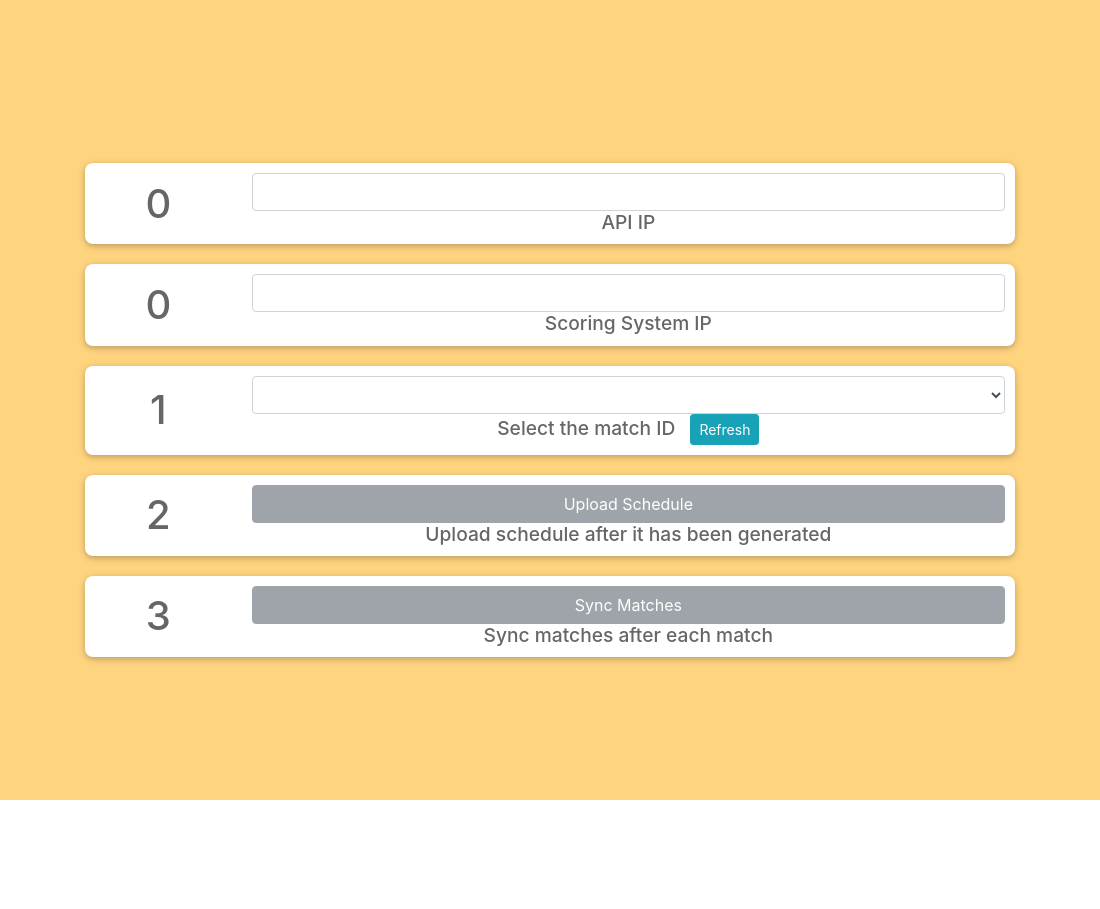
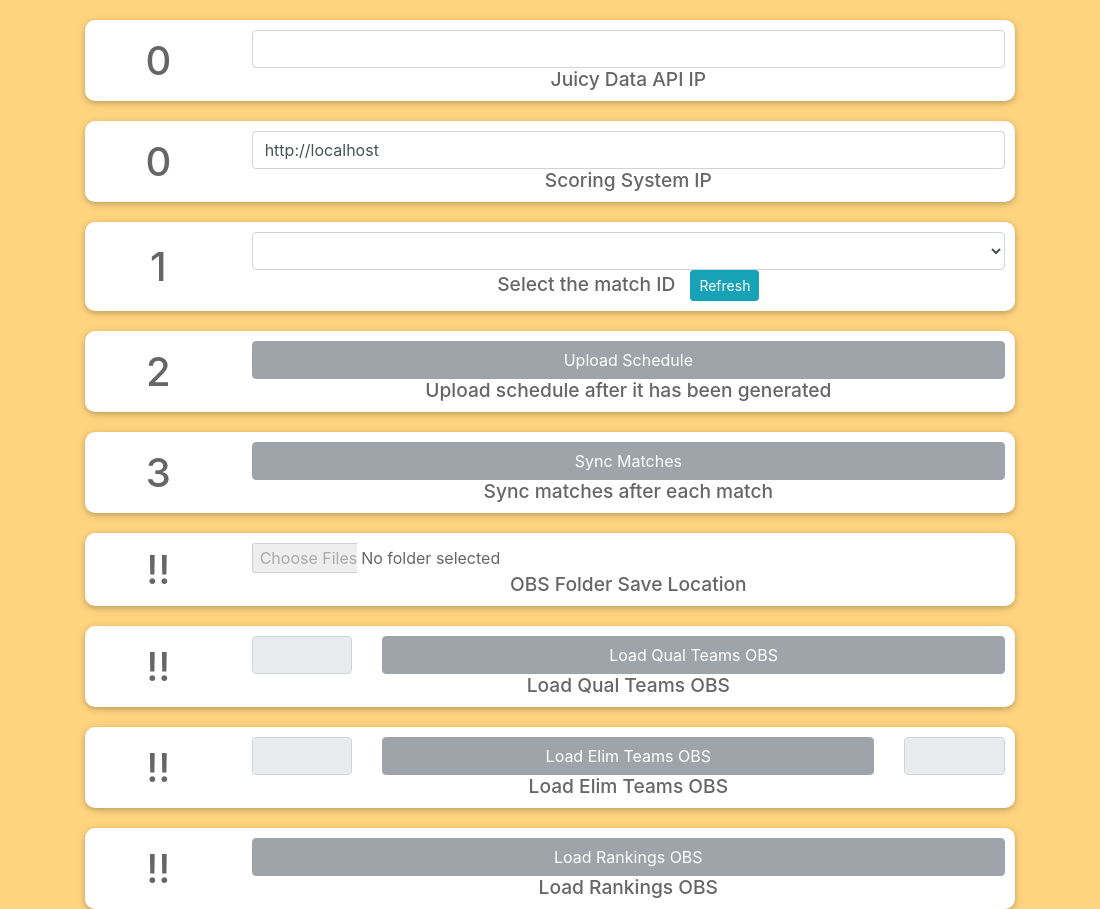
Before and after one commit to JuicyData/JuicyDataUploader, an Electron app: page index.html in a window 1100 px wide. Before the commit the page ends 800 px from the top, so only its background shows below. Drawn offline with Linux system fonts and the light colour scheme.

Commit message:
Added OBS options

```diff
--- a/css/styles.css
+++ b/css/styles.css
@@ -33,7 +33,7 @@ h3 {
 .card {
     box-shadow: 0 2px 5px 0 rgba(0,0,0,.16), 0 2px 10px 0 rgba(0,0,0,.12);
     border-width: 0;
-    border-radius: 8px;
+    border-radius: 10px;
     margin-top: 20px;
     padding: 10px;
 }
@@ -41,3 +41,18 @@ h3 {
 body {
     color: #666;
 }
+
+input[type='file'] {
+    color: transparent;
+    max-width: 105px;
+}
+
+.elimOBSRedAlliance {
+    background-color: #fdd6d7;
+    color: #76191c;
+}
+
+.elimOBSBlueAlliance {
+    background-color: #cde7fd;
+    color: #184a75;
+}
--- a/index.html
+++ b/index.html
@@ -17,7 +17,7 @@
             </div>
             <div class="col-sm-10">
               <input class="form-control" name="apiIP" id="apiIP" />
-                  <h2>API IP</h2>
+              <h2>Juicy Data API IP</h2>
             </div>
           </div>
         </div>
@@ -27,7 +27,7 @@
               <h1>0</h1>
             </div>
             <div class="col-sm-10">
-              <input class="form-control" name="scoringSystemIP" id="scoringSystemIP" />
+              <input class="form-control" name="scoringSystemIP" id="scoringSystemIP" value="http://localhost" />
               <h2>Scoring System IP</h2>
             </div>
           </div>
@@ -42,7 +42,8 @@
                 ><option></option
               ></select>
               <h2>
-                Select the match ID <span style="margin-left: 10px;"><button type="button" class="btn btn-info btn-sm" onclick="refresh()">Refresh</button></span>
+                Select the match ID
+                <span style="margin-left: 10px;"><button type="button" class="btn btn-info btn-sm" onclick="refresh()">Refresh</button></span>
               </h2>
             </div>
           </div>
@@ -70,8 +71,66 @@
             </div>
           </div>
         </div>
+        <div class="card">
+          <div class="row">
+            <div class="col-sm-2">
+              <h1>!!</h1>
+            </div>
+            <div class="col-sm-10">
+              <!-- <input class="form-control" name="OBSSaveLocation" id="OBSSaveLocation"> -->
+              <input type="file" name="OBSSaveLocation" id="OBSSaveLocation" webkitdirectory directory multiple / disabled>
+              <span id="OBSSaveLocationText">No folder selected</span>
+              <h2>OBS Folder Save Location</h2>
+            </div>
+          </div>
+        </div>
+        <div class="card">
+          <div class="row">
+            <div class="col-sm-2"><h1>!!</h1></div>
+            <div class="col-sm-10">
+              <div class="row">
+                <div class="col-sm-2"><input type="number" id="OBSMatchNumber" class="form-control" disabled /></div>
+                <div class="col-sm-10">
+                  <button class="btn btn-secondary btn-block" id="startOBSButton" onclick="startOBS()" disabled>
+                    Load Qual Teams OBS
+                  </button>
+                </div>
+              </div>
+              <h2>Load Qual Teams OBS</h2>
+            </div>
+          </div>
+        </div>
+        <div class="card">
+          <div class="row">
+            <div class="col-sm-2"><h1>!!</h1></div>
+            <div class="col-sm-10">
+              <div class="row">
+                <div class="col-sm-2"><input type="number" id="elimOBSRedAlliance" class="form-control elimOBSRedAlliance" disabled /></div>
+                <div class="col-sm-8">
+                  <button class="btn btn-secondary btn-block" id="elimStartOBSButton" onclick="elimStartOBS()" disabled>
+                    Load Elim Teams OBS
+                  </button>
+                </div>
+                <div class="col-sm-2"><input type="number" id="elimOBSBlueAlliance" class="form-control elimOBSBlueAlliance" disabled /></div>
+              </div>
+              <h2>Load Elim Teams OBS</h2>
+            </div>
+          </div>
+        </div>
+        <div class="card">
+          <div class="row">
+            <div class="col-sm-2"><h1>!!</h1></div>
+            <div class="col-sm-10">
+              <button class="btn btn-secondary btn-block" id="loadRankingsOBS" onclick="loadRankingsOBS()" disabled>
+                Load Rankings OBS
+              </button>
+              <h2>Load Rankings OBS</h2>
+            </div>
+          </div>
+        </div>
       </div>
     </div>
   </body>
   <script src="./js/functions.js"></script>
+  <script src="./js/obs-teams.js"></script>
 </html>
--- a/js/functions.js
+++ b/js/functions.js
@@ -7,11 +7,11 @@ var axios = require('axios');
 
 function refresh() {
   var x = document.getElementById('eventID');
+  x.disabled = true;
   var scoringSystemIP = document.getElementById('scoringSystemIP').value;
   for (let i = 1; x.length > 1; i++) {
     x.remove(1);
   }
-  console.log(x);
   checkEventID();
   axios
     .get(scoringSystemIP + '/apiv1/events/')
@@ -23,6 +23,7 @@ function refresh() {
         var option = document.createElement('option');
         option.text = eventIDList[i];
         x.add(option);
+        x.disabled = false;
       }
     })
     .catch(function(error) {
@@ -35,11 +36,13 @@ function checkEventID() {
   if (eventID != '') {
     document.getElementById('uploadScheduleButton').disabled = false;
     document.getElementById('syncButton').disabled = false;
+    document.getElementById('OBSSaveLocation').disabled = false;
     document.getElementById('uploadScheduleButton').classList.replace('btn-secondary', 'btn-primary');
     document.getElementById('syncButton').classList.replace('btn-secondary', 'btn-success');
   } else {
     document.getElementById('uploadScheduleButton').disabled = true;
     document.getElementById('syncButton').disabled = true;
+    document.getElementById('OBSSaveLocation').disabled = true;
     document.getElementById('uploadScheduleButton').classList.replace('btn-primary', 'btn-secondary');
     document.getElementById('syncButton').classList.replace('btn-success', 'btn-secondary');
   }
--- /dev/null
+++ b/js/obs-teams.js
@@ -0,0 +1,220 @@
+var app = require("electron").remote;
+var dialog = app.dialog;
+var fs = require("fs");
+
+var axios = require("axios");
+
+var OBSSaveFolderInput = document.getElementById("OBSSaveLocation");
+
+OBSSaveFolderInput.addEventListener("change", function() {
+  var OBSSaveFolderLocation = OBSSaveFolderInput.files[0].path;
+  document.getElementById("OBSSaveLocationText").textContent = OBSSaveFolderLocation;
+  document.getElementById("startOBSButton").disabled = false;
+  document.getElementById("startOBSButton").classList.replace("btn-secondary", "btn-info");
+
+  document.getElementById("elimStartOBSButton").disabled = false;
+  document.getElementById("elimStartOBSButton").classList.replace("btn-secondary", "btn-info");
+
+  document.getElementById("OBSMatchNumber").disabled = false;
+
+  document.getElementById("elimOBSRedAlliance").disabled = false;
+  document.getElementById("elimOBSBlueAlliance").disabled = false;
+
+  document.getElementById("loadRankingsOBS").disabled = false;
+  document.getElementById("loadRankingsOBS").classList.replace("btn-secondary", "btn-info");
+});
+
+function startOBS() {
+  let eventID = document.getElementById("eventID").value;
+  var scoringSystemIP = document.getElementById("scoringSystemIP").value;
+  let saveLocation = OBSSaveFolderInput.files[0].path;
+  axios
+    .get(scoringSystemIP + "/apiv1/events/" + eventID + "/matches/")
+    .then(function(response) {
+      teamList = {
+        red: {},
+        blue: {}
+      };
+      teamNumbers = [];
+      matches = response.data.matches;
+      console.log(response);
+      matchNumber = document.getElementById("OBSMatchNumber").value - 1;
+      teamList.blue = matches[matchNumber].blue;
+      teamList.red = matches[matchNumber].red;
+      axios
+        .get(scoringSystemIP + "/apiv1/teams/" + teamList.blue.team1)
+        .then(function(response) {
+          teamList.blue.team1Name = response.data.name;
+          axios
+            .get(scoringSystemIP + "/apiv1/teams/" + teamList.blue.team2)
+            .then(function(response) {
+              teamList.blue.team2Name = response.data.name;
+              axios
+                .get(scoringSystemIP + "/apiv1/teams/" + teamList.red.team1)
+                .then(function(response) {
+                  teamList.red.team1Name = response.data.name;
+                  axios
+                    .get(scoringSystemIP + "/apiv1/teams/" + teamList.red.team2)
+                    .then(function(response) {
+                      teamList.red.team2Name = response.data.name;
+                      fs.writeFile(saveLocation + "/b1.txt", teamList.blue.team1 + " " + teamList.blue.team1Name, function(err) {
+                        if (err) throw err;
+                      });
+                      fs.writeFile(saveLocation + "/b2.txt", teamList.blue.team2 + " " + teamList.blue.team2Name, function(err) {
+                        if (err) throw err;
+                      });
+                      fs.writeFile(saveLocation + "/r1.txt", teamList.red.team1 + " " + teamList.red.team1Name, function(err) {
+                        if (err) throw err;
+                      });
+                      fs.writeFile(saveLocation + "/r2.txt", teamList.red.team2 + " " + teamList.red.team2Name, function(err) {
+                        if (err) throw err;
+                      });
+                      console.log("Wrote Text files for match " + (matchNumber + 1));
+                    })
+                    .catch(function(error) {
+                      alert(error);
+                    });
+                })
+                .catch(function(error) {
+                  alert(error);
+                });
+            })
+            .catch(function(error) {
+              alert(error);
+            });
+        })
+        .catch(function(error) {
+          alert(error);
+        });
+    })
+    .catch(function(error) {
+      alert(error);
+    });
+}
+
+function elimStartOBS() {
+  let eventID = document.getElementById("eventID").value;
+  var scoringSystemIP = document.getElementById("scoringSystemIP").value;
+  let saveLocation = OBSSaveFolderInput.files[0].path;
+  let redAlliance = document.getElementById("elimOBSRedAlliance").value;
+  let blueAlliance = document.getElementById("elimOBSBlueAlliance").value;
+  axios
+    .get(scoringSystemIP + "/apiv1/events/" + eventID + "/elim/alliances/")
+    .then(function(response) {
+      teamList = {
+        red: {},
+        blue: {}
+      };
+      alliances = response.data.alliances;
+      for (let i = 0; i < alliances.length; i++) {
+        if (redAlliance - 1 == i) teamList.red = alliances[i];
+        if (blueAlliance - 1 == i) teamList.blue = alliances[i];
+      }
+      console.log(alliances);
+      console.log(teamList);
+      axios
+        .get(scoringSystemIP + "/apiv1/teams/" + teamList.blue.captain)
+        .then(function(response) {
+          teamList.blue.team1Name = response.data.name;
+          axios
+            .get(scoringSystemIP + "/apiv1/teams/" + teamList.blue.pick1)
+            .then(function(response) {
+              teamList.blue.team2Name = response.data.name;
+              axios
+                .get(scoringSystemIP + "/apiv1/teams/" + teamList.red.captain)
+                .then(function(response) {
+                  teamList.red.team1Name = response.data.name;
+                  axios
+                    .get(scoringSystemIP + "/apiv1/teams/" + teamList.red.pick1)
+                    .then(function(response) {
+                      teamList.red.team2Name = response.data.name;
+                      fs.writeFile(saveLocation + "/b1.txt", teamList.blue.captain + " " + teamList.blue.team1Name, function(err) {
+                        if (err) throw err;
+                      });
+                      fs.writeFile(saveLocation + "/b2.txt", teamList.blue.pick1 + " " + teamList.blue.team2Name, function(err) {
+                        if (err) throw err;
+                      });
+                      fs.writeFile(saveLocation + "/r1.txt", teamList.red.captain + " " + teamList.red.team1Name, function(err) {
+                        if (err) throw err;
+                      });
+                      fs.writeFile(saveLocation + "/r2.txt", teamList.red.pick1 + " " + teamList.red.team2Name, function(err) {
+                        if (err) throw err;
+                      });
+                      console.log("Wrote text finals for seeds" + redAlliance + " " + blueAlliance);
+                    })
+                    .catch(function(error) {
+                      alert(error);
+                    });
+                })
+                .catch(function(error) {
+                  alert(error);
+                });
+            })
+            .catch(function(error) {
+              alert(error);
+            });
+        })
+        .catch(function(error) {
+          alert(error);
+        });
+    })
+    .catch(function(error) {
+      alert(error);
+      console.log(error);
+    });
+}
+
+function loadRankingsOBS() {
+  let eventID = document.getElementById("eventID").value;
+  var scoringSystemIP = document.getElementById("scoringSystemIP").value;
+  let saveLocation = OBSSaveFolderInput.files[0].path;
+  axios.get(scoringSystemIP + "/apiv1/events/" + eventID + "/rankings").then(function(response) {
+    rankings = response.data.rankingList
+    rankings.sort(function(a, b) {
+      return Math.abs(a.ranking) - Math.abs(b.ranking);
+    });
+    generateRankingsColumn("ranking", rankings);
+    generateRankingsColumn("team", rankings);
+    generateRankingsColumn("teamName", rankings);
+    generateRankingsColumn("rankingPoints", rankings);
+    generateRankingsColumn("tieBreakerPoints", rankings);
+    generateRankingsColumn("matchesPlayed", rankings);
+
+    // fs.writeFile(saveLocation + "/test.txt", formatRankings(response.data.rankingList), function(err) {
+    //   if (err) throw err;
+    // });
+  });
+
+  function generateRankingsColumn(column, rankings) {
+    let parsedColumn = "";
+
+    for (let i = 0; i < rankings.length; i++) {
+      if (column === "ranking" && rankings[i].ranking <= 0) {
+        rankings[i].ranking = "NP";
+      }
+      parsedColumn += rankings[i][column] + "\n";
+    }
+
+    fs.writeFile(saveLocation + "/" + column + ".txt", parsedColumn, function(err) {
+      if (err) throw err;
+    });
+  }
+
+  // function formatRankings(rankings) {
+  //   let parsedRankings = "";
+  //   console.log(rankings)
+  //   rankings.sort(function(a,b) {
+  //     return Math.abs(a.ranking) - Math.abs(b.ranking)
+  //   })
+  //   for (let i = 0; i < rankings.length; i++) {
+  //     team = rankings[i].team;
+  //     teamName = rankings[i].teamName;
+  //     ranking = Math.abs(rankings[i].ranking);
+  //     rankingPoints = rankings[i].rankingPoints;
+  //     tieBreakerPoints = rankings[i].tieBreakerPoints;
+  //     matchesPlayed = rankings[i].matchesPlayed;
+  //     parsedRankings +=  ranking + " " + team + " " + teamName + " " + rankingPoints + " " + tieBreakerPoints + " " + matchesPlayed + "\n"
+  //   }
+  //   return(parsedRankings)
+  // }
+}
--- /dev/null
+++ b/nodemon.json
@@ -0,0 +1,3 @@
+{
+  "ext": "html css js"
+}
--- a/package.json
+++ b/package.json
@@ -4,7 +4,7 @@
   "description": "Uploads scoring data to Juicy Data",
   "main": "main.js",
   "scripts": {
-    "start": "nodemon --watch *  --exec electron .",
+    "start": "set NODE_ENV=development && nodemon --exec electron .",
     "pack": "electron-builder --dir",
     "dist": "electron-builder"
   },
```
Also changed, not shown: main.js (+7 -5 lines), 1 other file. Lines whose indentation alone changed are shown as unchanged.
